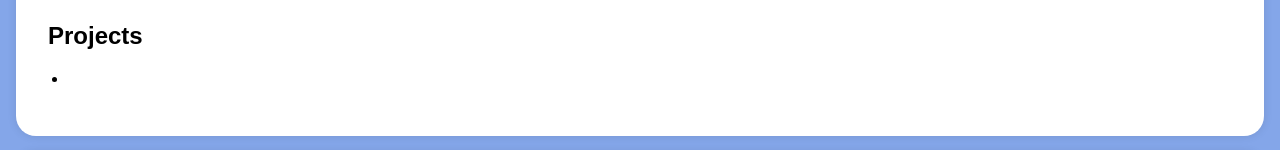
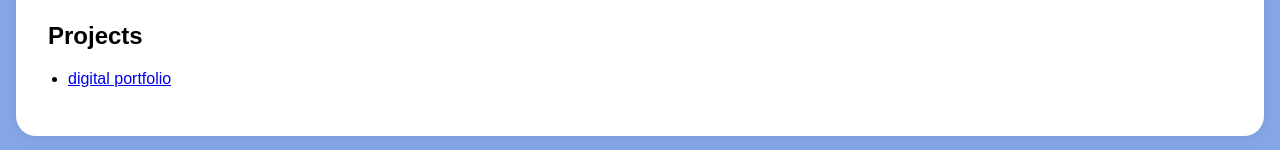
Before and after one commit to sabariya-17/digital--portfolio, a plain HTML site: page Index.html in a window 1280 px wide. Shown: the part 984-1134 px from the top of the page. Drawn offline with Linux system fonts and the light colour scheme.

Commit message:
Update Index.html

```diff
--- a/Index.html
+++ b/Index.html
@@ -150,7 +150,7 @@
         <div class="section-content">
             <h2>Projects</h2>
             <ul>
-                <li><a href="digital--portfolio"></a></li>
+                <li><a href="digital--portfolio">digital portfolio</a></li>
                 <!-- Add more project links here -->
             </ul>
         </div>
```
